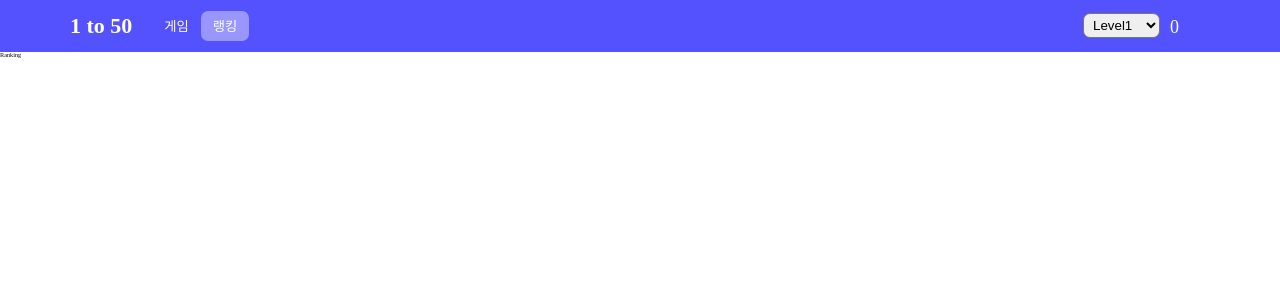
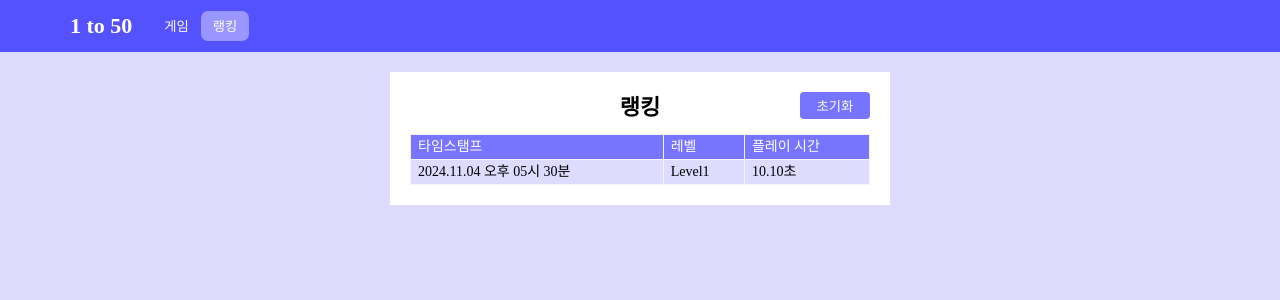
Before and after one commit to AND-SOPT-WEB/HwaRangIm, a React (Vite) app in the folder week3/assignment/week3-assignment/: page / in a window 1280 px wide. Both pictures are taken after a click on the button "랭킹". Shown: the top 300 px of the page. Built offline with nearby package versions, Linux system fonts and the light colour scheme.

Commit message:
feat: 랭킹 페이지 퍼블리싱

```diff
--- a/week3/assignment/week3-assignment/src/components/Button/Button.style.js
+++ b/week3/assignment/week3-assignment/src/components/Button/Button.style.js
@@ -10,9 +10,16 @@ export const buttonStyle = (isClicked) => css`
 `;
 
 export const variantStyle = {
-  small: css`
+  tab: css`
     height: 3rem;
     padding: 0.4rem 1.2rem;
     border-radius: 7px;
   `,
+  reset: css`
+    width: 7rem;
+    padding: 0.4rem 1rem;
+    border-radius: 4px;
+    background-color: ${Theme.color.purple2};
+    color: ${Theme.color.white};
+  `,
 };
--- a/week3/assignment/week3-assignment/src/components/Game/Game.jsx
+++ b/week3/assignment/week3-assignment/src/components/Game/Game.jsx
@@ -11,7 +11,7 @@ const Game = ({ level, time, handleTimeChange }) => {
   );
 
   return (
-    <main css={gameContainer}>
+    <section css={gameContainer}>
       <span css={nextNumSpanStyle}>다음 숫자: {currentNumber}</span>
       <section css={gameWrapper(row)}>
         {boardNumbers.map((number, i) => (
@@ -20,7 +20,7 @@ const Game = ({ level, time, handleTimeChange }) => {
           </NumberCard>
         ))}
       </section>
-    </main>
+    </section>
   );
 };
 
--- a/week3/assignment/week3-assignment/src/components/Game/Game.style.js
+++ b/week3/assignment/week3-assignment/src/components/Game/Game.style.js
@@ -5,11 +5,8 @@ export const gameContainer = css`
   display: flex;
   flex-direction: column;
   align-items: center;
-  width: 100%;
-  height: calc(100dvh - 5.2rem);
+
   gap: 3rem;
-
-  padding-top: 2rem;
 `;
 
 export const nextNumSpanStyle = css`
--- a/week3/assignment/week3-assignment/src/components/Header/Header.jsx
+++ b/week3/assignment/week3-assignment/src/components/Header/Header.jsx
@@ -8,14 +8,14 @@ const Header = ({ tab, time, handleTabChange, handleLevelSelect }) => {
         <h1>1 to 50</h1>
         <div>
           <Button
-            variant="small"
+            variant="tab"
             isSelected={tab === "game"}
             onClick={() => handleTabChange("game")}
           >
             게임
           </Button>
           <Button
-            variant="small"
+            variant="tab"
             isSelected={tab === "ranking"}
             onClick={() => handleTabChange("ranking")}
           >
@@ -23,6 +23,7 @@ const Header = ({ tab, time, handleTabChange, handleLevelSelect }) => {
           </Button>
         </div>
       </div>
+      {tab === "game" ? (
         <div css={headerRight}>
           <select onChange={(e) => handleLevelSelect(Number(e.target.value))}>
             <option value="1">Level1</option>
@@ -31,6 +32,9 @@ const Header = ({ tab, time, handleTabChange, handleLevelSelect }) => {
           </select>
           <div>{time}</div>
         </div>
+      ) : (
+        <></>
+      )}
     </header>
   );
 };
--- a/week3/assignment/week3-assignment/src/components/Ranking/Ranking.jsx
+++ b/week3/assignment/week3-assignment/src/components/Ranking/Ranking.jsx
@@ -1,5 +1,39 @@
+import { Button } from "@components";
+import {
+  rankingContainer,
+  rankingHeaderStyle,
+  tableStyle,
+  tbodyStyle,
+  theadStyle,
+} from "./Ranking.style";
+
 const Ranking = () => {
-  return <div>Ranking</div>;
+  return (
+    <section css={rankingContainer}>
+      <div css={rankingHeaderStyle}>
+        <h1>랭킹</h1>
+        <div>
+          <Button variant="reset">초기화</Button>
+        </div>
+      </div>
+      <table css={tableStyle}>
+        <thead css={theadStyle}>
+          <tr>
+            <th>타임스탬프</th>
+            <th>레벨</th>
+            <th>플레이 시간</th>
+          </tr>
+        </thead>
+        <tbody css={tbodyStyle}>
+          <tr>
+            <td>2024.11.04 오후 05시 30분</td>
+            <td>Level1</td>
+            <td>10.10초</td>
+          </tr>
+        </tbody>
+      </table>
+    </section>
+  );
 };
 
 export default Ranking;
--- /dev/null
+++ b/week3/assignment/week3-assignment/src/components/Ranking/Ranking.style.js
@@ -0,0 +1,54 @@
+import { css } from "@emotion/react";
+import { Theme } from "../../styles/theme";
+
+export const rankingContainer = css`
+  display: flex;
+  flex-direction: column;
+  align-items: center;
+  width: 50rem;
+  gap: 1rem;
+  margin: 0 auto;
+  padding: 2rem;
+
+  background-color: ${Theme.color.white};
+`;
+
+export const rankingHeaderStyle = css`
+  position: relative;
+  width: 100%;
+  text-align: center;
+
+  h1 {
+    ${Theme.font.xLarge};
+  }
+
+  div {
+    position: absolute;
+    top: 0;
+    right: 0;
+  }
+`;
+
+export const tableStyle = css`
+  width: 100%;
+
+  &,
+  th,
+  td {
+    border-collapse: collapse;
+    border: 1px solid ${Theme.color.lightgray};
+    padding: 0.3rem;
+    text-align: start;
+    padding: 1.2rem 0.7rem;
+    ${Theme.font.medium};
+  }
+`;
+
+export const theadStyle = css`
+  background-color: ${Theme.color.purple2};
+  color: ${Theme.color.white};
+`;
+
+export const tbodyStyle = css`
+  background-color: ${Theme.color.purple5};
+`;
--- a/week3/assignment/week3-assignment/src/pages/Home/Home.jsx
+++ b/week3/assignment/week3-assignment/src/pages/Home/Home.jsx
@@ -1,5 +1,6 @@
 import { Header, Game, Ranking } from "@components";
 import { useState } from "react";
+import { mainStyle } from "./Home.style";
 
 const Home = () => {
   const [tab, setTab] = useState("game");
@@ -23,7 +24,7 @@ const Home = () => {
         handleTabChange={handleTabChange}
         handleLevelSelect={handleLevelSelect}
       />
-      <main>
+      <main css={mainStyle}>
         {tab === "game" ? (
           <Game level={level} time={time} handleTimeChange={handleTimeChange} />
         ) : (
--- /dev/null
+++ b/week3/assignment/week3-assignment/src/pages/Home/Home.style.js
@@ -0,0 +1,10 @@
+import { css } from "@emotion/react";
+import { Theme } from "../../styles/theme";
+
+export const mainStyle = css`
+  width: 100%;
+  height: calc(100dvh - 5.2rem);
+  margin: 0 auto;
+  padding-top: 2rem;
+  background-color: ${Theme.color.purple5};
+`;
```
Lines whose indentation alone changed are shown as unchanged.
